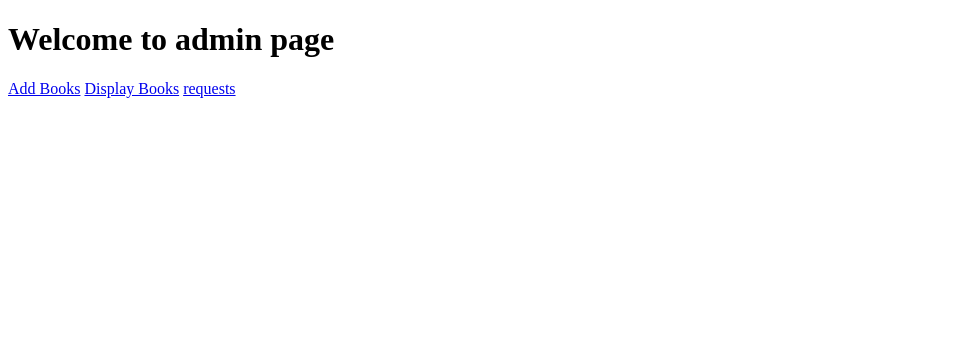
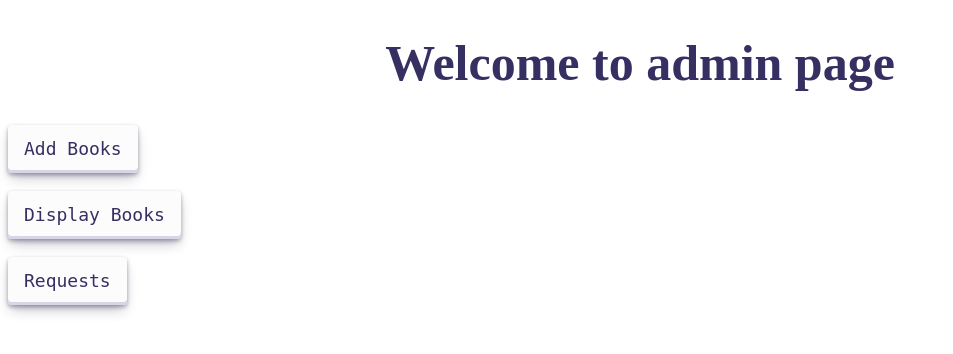
Before and after one commit to sindhuyamsani/libraryy, a Django app: template library/templates/admin_home.html in a window 1280 px wide. Shown: the top 354 px of the page, without its empty margins (0-953 px from the left). Run offline with Django 3.2, Linux system fonts and the light colour scheme; the template is opened without the code that fills it, so the values that code supplies are empty.

Commit message:
Update admin_home.html

```diff
--- a/library/templates/admin_home.html
+++ b/library/templates/admin_home.html
@@ -3,11 +3,83 @@
   <head>
     <meta charset="utf-8">
     <title></title>
+    <style>
+
+        .button-30 {
+          align-items: center;
+          appearance: none;
+          background-color: #FCFCFD;
+          border-radius: 4px;
+          border-width: 0;
+          box-shadow: rgba(45, 35, 66, 0.4) 0 2px 4px,rgba(45, 35, 66, 0.3) 0 7px 13px -3px,#D6D6E7 0 -3px 0 inset;
+          box-sizing: border-box;
+          color: #36395A;
+          cursor: pointer;
+          display: inline-flex;
+          font-family: "JetBrains Mono",monospace;
+          height: 48px;
+          justify-content: center;
+          line-height: 1;
+          list-style: none;
+          overflow: hidden;
+          padding-left: 16px;
+          padding-right: 16px;
+          position: relative;
+          text-align: left;
+          text-decoration: none;
+          transition: box-shadow .15s,transform .15s;
+          user-select: none;
+          -webkit-user-select: none;
+          touch-action: manipulation;
+          white-space: nowrap;
+          will-change: box-shadow,transform;
+          font-size: 18px;
+        }
+
+        .button-30:focus {
+          box-shadow: #D6D6E7 0 0 0 1.5px inset, rgba(45, 35, 66, 0.4) 0 2px 4px, rgba(45, 35, 66, 0.3) 0 7px 13px -3px, #D6D6E7 0 -3px 0 inset;
+        }
+
+        .button-30:hover {
+          box-shadow: rgba(45, 35, 66, 0.4) 0 4px 8px, rgba(45, 35, 66, 0.3) 0 7px 13px -3px, #D6D6E7 0 -3px 0 inset;
+          transform: translateY(-2px);
+        }
+
+        .button-30:active {
+          box-shadow: #D6D6E7 0 3px 7px inset;
+          transform: translateY(2px);
+        }
+        a{
+          text-decoration: none;
+          color: #363062;
+        }
+        h2  {
+          color: #4D4C7D;
+
+        }
+        h1{
+          color: #363062;
+          font-size: 50px;
+          text-align: center;
+        }
+      </style>
+
   </head>
   <body>
     <h1>Welcome to admin page</h1>
-    <a href="addbooks">Add Books</a>
-    <a href="display">Display Books</a>
-    <a href="requested_books">requests</a>
+    <button  class="button-30">
+      <a href="addbooks">Add Books</a>
+    </button>
+
+    <br><br>
+    <button  class="button-30">
+      <a href="display">Display Books</a>
+    </button>
+    <br><br>
+
+    <button  class="button-30">
+      <a href="requested_books">Requests</a>
+    </button>
+
   </body>
 </html>
```
